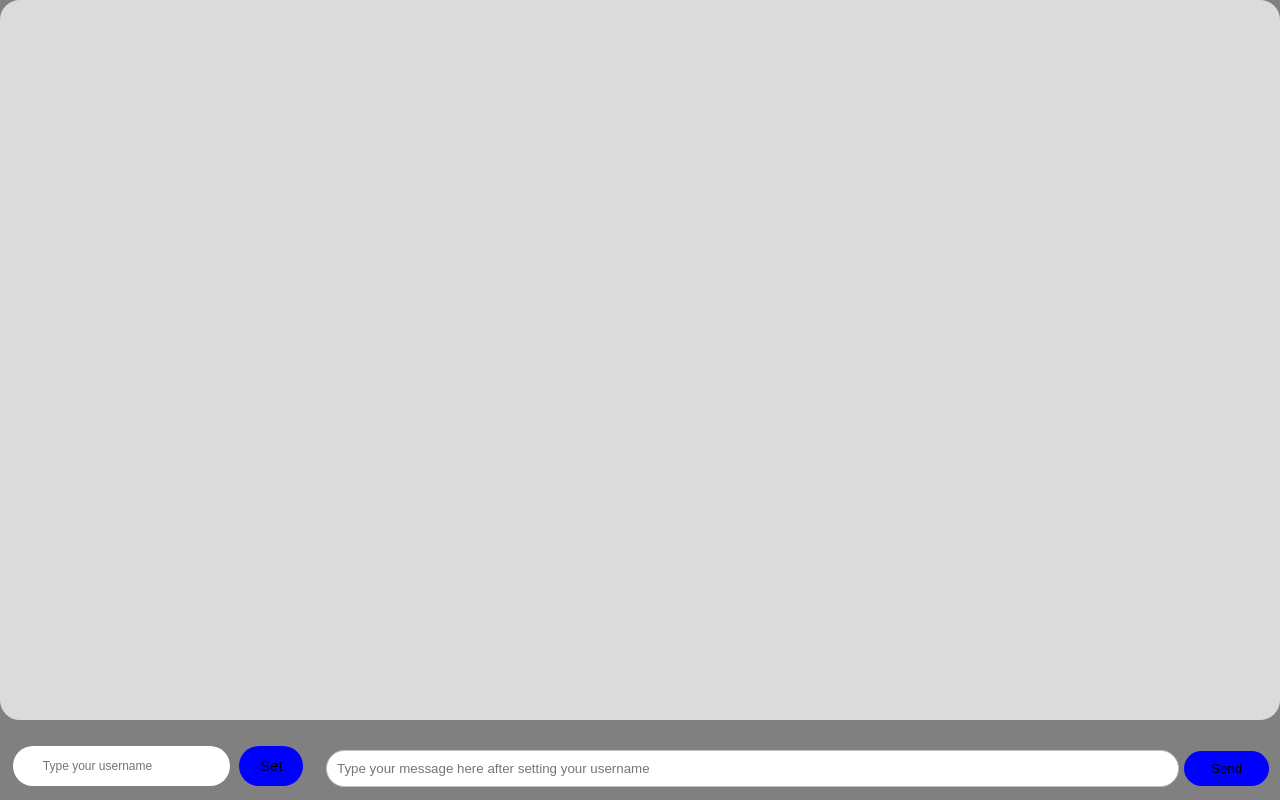
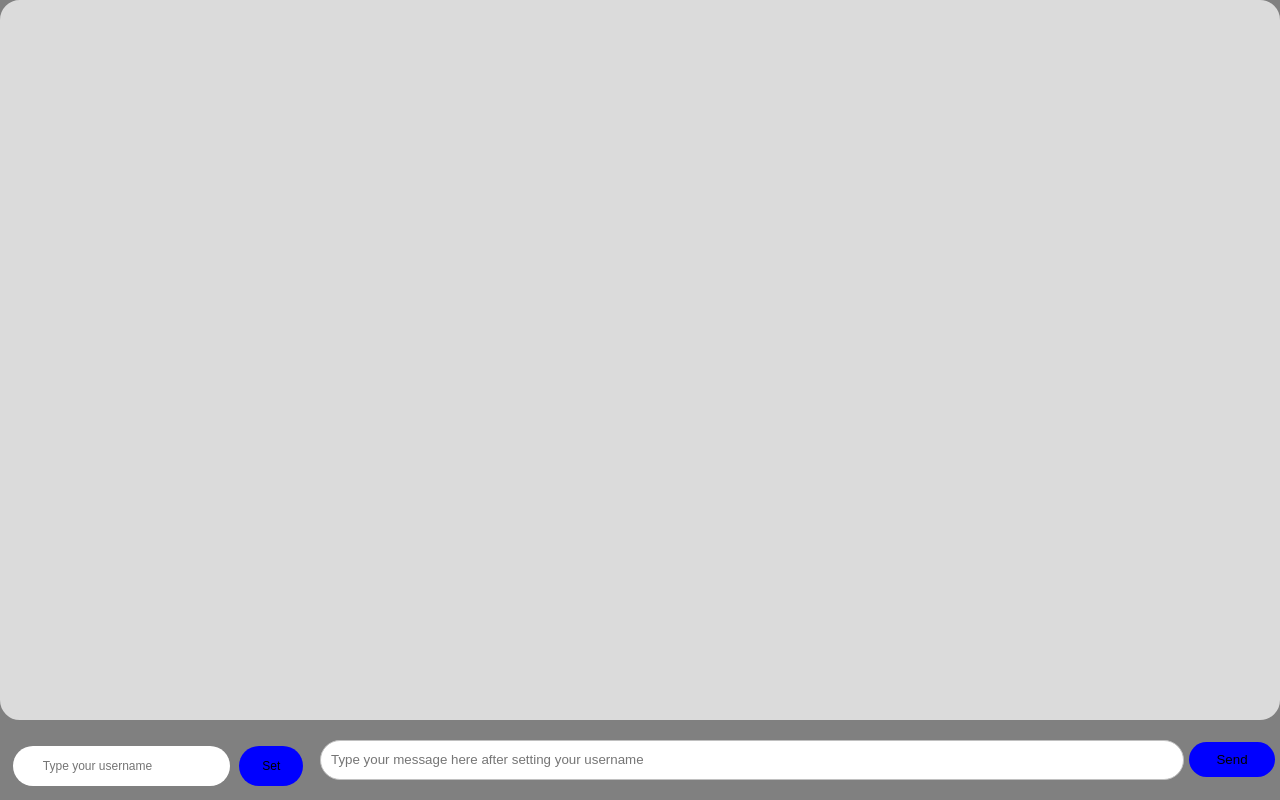
Before and after one commit to firefish111/chatapppppp, a website: page index.html in a window 1280 px wide. Drawn offline with nearby package versions, Linux system fonts and the light colour scheme; no server answers.

Commit message:
scaling issues fix

```diff
--- a/index.html
+++ b/index.html
@@ -8,8 +8,8 @@
       * { margin: 0; padding: 0; box-sizing: border-box; }
       body { font: 13px Helvetica, Arial; }
       hr {border:0.5px solid rgb(180, 180, 180)}
-      #chat_form { background: grey; padding: 3px; position: fixed; bottom: 0.5%; width: 75%; border: 3px solid grey; border-radius: 20px; right:0px}
-      #chat_input { border-radius: 20px; border: silver solid 1px; padding: 10px; width: 90%; margin-right: .5%; }
+      #chat_form { height:5%; background: grey; padding: 0px; position: fixed; bottom: 3%; width: 75%; border-radius: 20px; right:0px}
+      #chat_input { border-radius: 20px; border: silver solid 1px; padding: 10px; width: 90%; height:100%; margin-right: .5%; }
       #chat_input:focus { outline: none}
       #chat_button { width: 9%; background: blue; border: none; padding: 10px; border-radius: 20px; transition: background 0.5s;}
       #chat_button:hover { width: 9%; background: darkblue; border: none; padding: 10px; border-radius: 20px;}
@@ -17,7 +17,7 @@
       #sign_in_background {position:fixed; left:0%; top:0%; width:100%; height:100%; background: silver}
       #sign_in_input {position:fixed; width:17%; height:5%; bottom:1.8%; border-radius:100px; background:white; left:1%}
       #sign_in_input:focus {outline:none}
-      #play_button {font-size:15px; position:fixed; left:18.7%; bottom:1.8%; height:5%; width: 5%; background: blue; border: none; padding: 10px; border-radius: 100px; transition: background 0.5s;}
+      #play_button {font-size:12px; position:fixed; left:18.7%; bottom:1.8%; height:5%; width: 5%; background: blue; border: none; padding: 10px; border-radius: 100px; transition: background 0.5s;}
       #play_button:hover {background: darkblue}
       #play_button:focus {outline:none}
 
```
